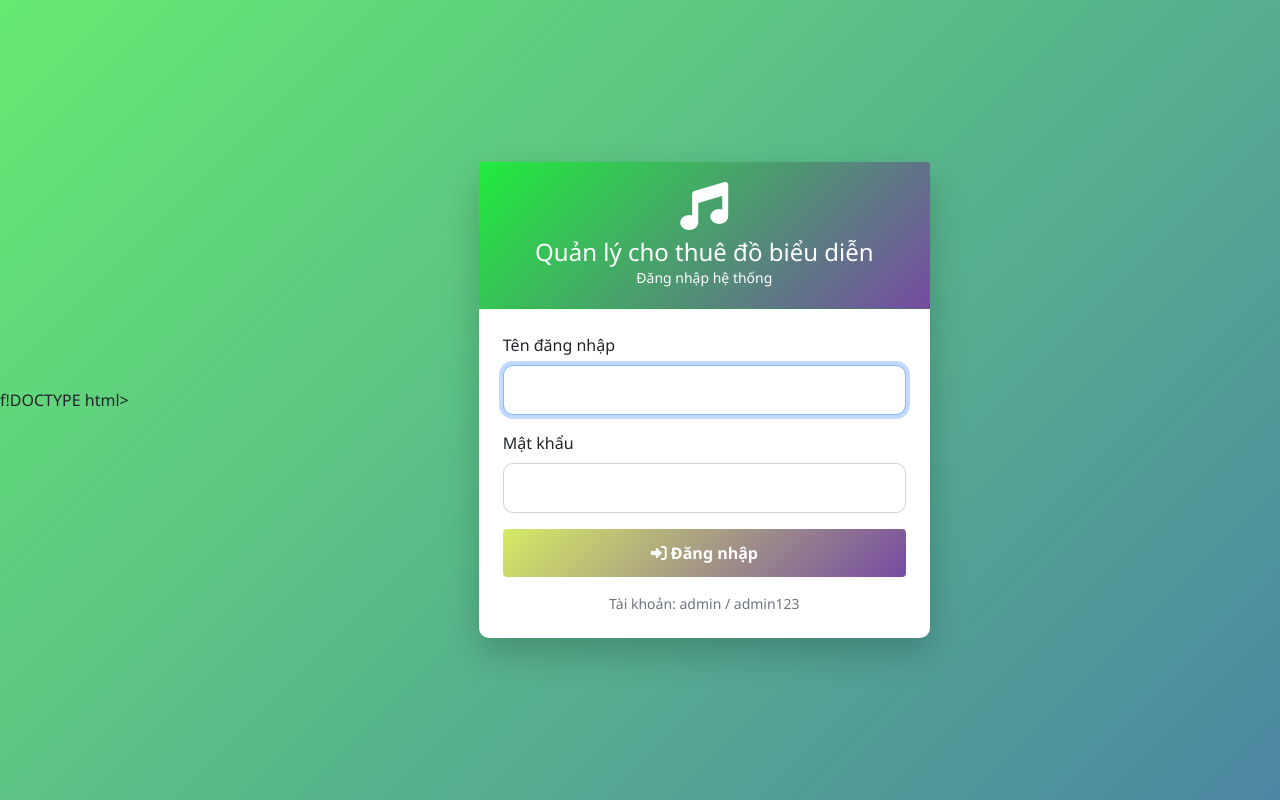
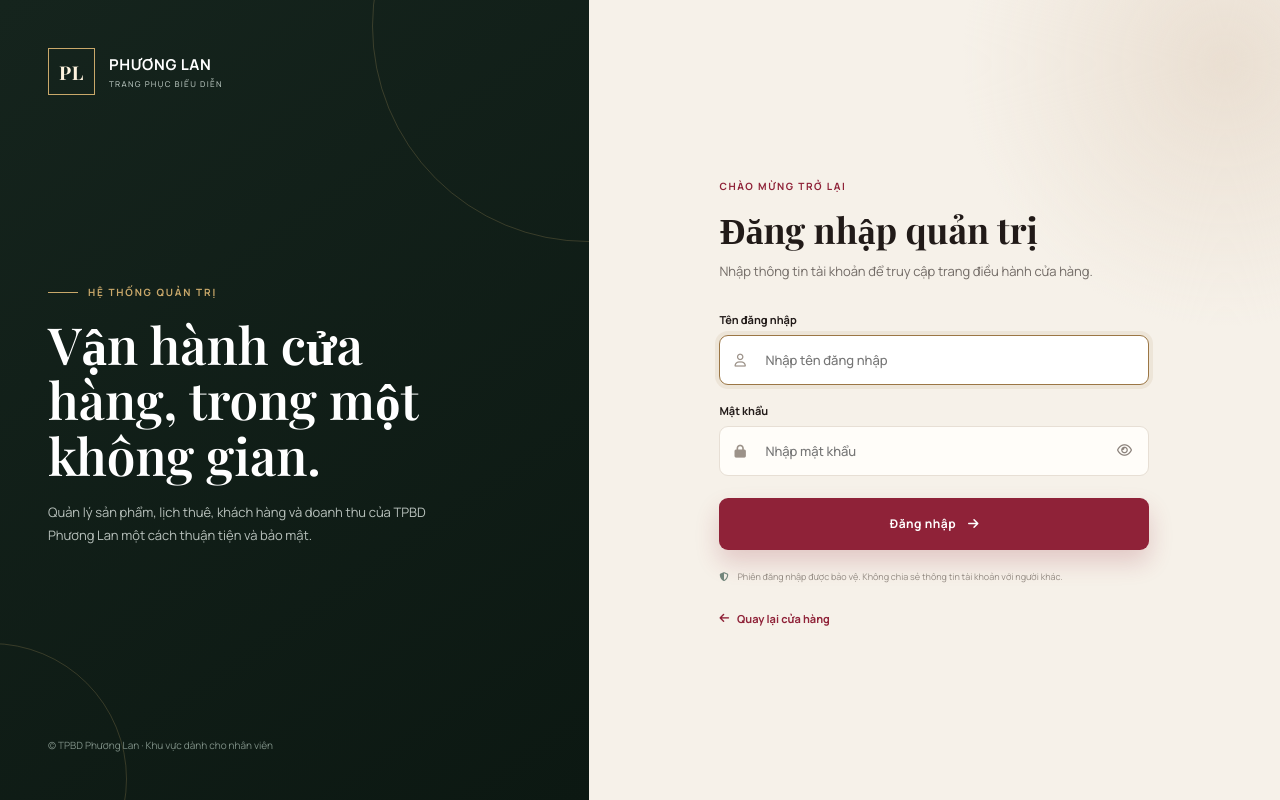
Before and after one commit to nguyen1209/Rental-management, a Flask app: page /login in a window 1280 px wide. Run offline with Flask 3, Linux system fonts and the light colour scheme.

Commit message:
Redesign admin login page

```diff
--- a/templates/admin/login.html
+++ b/templates/admin/login.html
@@ -1,89 +1,103 @@
-f!DOCTYPE html>
+<!doctype html>
 <html lang="vi">
 <head>
-    <meta charset="UTF-8">
-    <meta name="viewport" content="width=device-width, initial-scale=1.0">
-    <title>Đăng nhập - Quản lý cho thuê</title>
+  <meta charset="utf-8">
+  <meta name="viewport" content="width=device-width, initial-scale=1">
+  <meta name="theme-color" content="#15241d">
+  <title>Đăng nhập quản trị — TPBD Phương Lan</title>
   <link rel="icon" type="image/svg+xml" href="{{ url_for('static', filename='images/favicon.svg') }}">
-    <link href="https://cdn.jsdelivr.net/npm/bootstrap@5.1.3/dist/css/bootstrap.min.css" rel="stylesheet">
-    <link rel="stylesheet" href="https://cdnjs.cloudflare.com/ajax/libs/font-awesome/6.0.0/css/all.min.css">
+  <link rel="preconnect" href="https://fonts.googleapis.com">
+  <link rel="preconnect" href="https://fonts.gstatic.com" crossorigin>
+  <link href="https://fonts.googleapis.com/css2?family=Manrope:wght@400;500;600;700&amp;family=Playfair+Display:wght@600;700&amp;display=swap" rel="stylesheet">
+  <link rel="stylesheet" href="https://cdnjs.cloudflare.com/ajax/libs/font-awesome/6.5.2/css/all.min.css">
   <style>
-        body {
-            background: linear-gradient(135deg, #66ea71 0%, #4b86a2 100%);
-            min-height: 100vh;
-            display: flex;
-            align-items: center;
-            font-family: 'Segoe UI', Tahoma, Geneva, Verdana, sans-serif;
-        }
-        .card {
-            border-radius: 10px;
-            box-shadow: 0 15px 35px rgba(0,0,0,0.2);
-            border: none;
-        }
-        .card-header {
-            background: linear-gradient(135deg, #21ec3c 0%, #764ba2 100%);
-            border-radius: 0px 20px 0 0;
-            padding: 20px;
-        }
-        .btn-primary {
-            background: linear-gradient(135deg, #d6ea66 0%, #764ba2 100%);
-            border: none;
-            padding: 12px;
-            font-weight: bold;
-        }
-        .btn-primary:hover {
-            transform: translateY(-2px);
-            box-shadow: 0 5px 15px rgba(102,126,234,0.4);
-        }
-        .form-control {
-            border-radius: 10px;
-            padding: 12px;
-        }
+    :root{--green:#15241d;--green-2:#233a2f;--wine:#8f2238;--gold:#c9a86a;--cream:#f6f1e9;--ink:#211a18;--muted:#726b66;--line:#e7dfd5}
+    *{box-sizing:border-box}
+    body{margin:0;min-height:100vh;background:var(--cream);color:var(--ink);font-family:Manrope,Arial,sans-serif}
+    .login-page{min-height:100vh;display:grid;grid-template-columns:minmax(360px,46%) 1fr}
+    .brand-panel{position:relative;overflow:hidden;display:flex;flex-direction:column;justify-content:space-between;padding:48px;background:linear-gradient(145deg,var(--green),#0c1812);color:#fff}
+    .brand-panel:before,.brand-panel:after{content:"";position:absolute;border:1px solid rgba(201,168,106,.22);border-radius:50%}
+    .brand-panel:before{width:430px;height:430px;right:-215px;top:-190px}
+    .brand-panel:after{width:270px;height:270px;left:-145px;bottom:-115px}
+    .brand{position:relative;z-index:1;display:flex;align-items:center;gap:14px;color:#fff;text-decoration:none;font-weight:700;letter-spacing:.04em}
+    .brand-mark{width:47px;height:47px;display:grid;place-items:center;border:1px solid var(--gold);color:#fff4df;font-family:"Playfair Display",serif;font-size:19px}
+    .brand span:last-child{display:grid;font-size:15px}.brand small{margin-top:3px;color:#aebbb4;font-size:8px;font-weight:500;letter-spacing:.16em}
+    .brand-message{position:relative;z-index:1;max-width:480px;padding:70px 0}
+    .eyebrow{display:flex;align-items:center;gap:10px;color:var(--gold);font-size:10px;font-weight:700;letter-spacing:.18em}.eyebrow:before{content:"";width:30px;height:1px;background:var(--gold)}
+    .brand-message h1{max-width:430px;margin:18px 0;font-family:"Playfair Display",serif;font-size:clamp(38px,4vw,61px);line-height:1.08;font-weight:600}
+    .brand-message p{max-width:420px;margin:0;color:#b8c1bc;font-size:13px;line-height:1.8}
+    .brand-footer{position:relative;z-index:1;color:#7f9087;font-size:10px}
+    .form-panel{display:grid;place-items:center;padding:50px 7vw;background:radial-gradient(circle at 92% 8%,#eadfd2 0,transparent 27%),var(--cream)}
+    .login-box{width:min(100%,430px)}
+    .mobile-brand{display:none}
+    .login-box>span{color:var(--wine);font-size:10px;font-weight:700;letter-spacing:.16em}
+    .login-box h2{margin:10px 0 8px;font-family:"Playfair Display",serif;font-size:36px}
+    .intro{margin:0 0 30px;color:var(--muted);font-size:13px;line-height:1.65}
+    .alert{position:relative;margin-bottom:20px;padding:12px 42px 12px 14px;border:1px solid #e5c7c3;border-radius:9px;background:#fff0ee;color:#92382f;font-size:11px}
+    .alert-success{border-color:#bed7c7;background:#edf8f0;color:#24703c}.alert-info{border-color:#c5d8e3;background:#eef7fb;color:#28739b}
+    .alert button{position:absolute;right:12px;top:8px;border:0;background:none;color:inherit;font-size:20px;cursor:pointer}
+    form{display:grid;gap:18px}
+    label{display:grid;gap:8px;font-size:11px;font-weight:700}
+    .field{position:relative}.field>i{position:absolute;left:15px;top:50%;transform:translateY(-50%);color:#9c9289;font-size:13px}
+    input{width:100%;height:50px;border:1px solid var(--line);border-radius:9px;background:#fffdf9;padding:0 45px;color:var(--ink);font:500 13px Manrope;outline:none;transition:.2s}
+    input:focus{border-color:#9b7645;box-shadow:0 0 0 4px rgba(155,118,69,.1);background:#fff}
+    .password-toggle{position:absolute;right:6px;top:50%;width:38px;height:38px;transform:translateY(-50%);border:0;background:none;color:#8c837c;cursor:pointer}
+    .submit{height:52px;margin-top:4px;border:0;border-radius:9px;background:var(--wine);color:#fff;font:700 12px Manrope;letter-spacing:.04em;cursor:pointer;box-shadow:0 12px 25px rgba(143,34,56,.2);transition:.2s}
+    .submit:hover{background:#a12943;transform:translateY(-1px)}.submit i{margin-left:9px}
+    .security-note{display:flex;align-items:center;gap:9px;margin:20px 0 0;color:#938a82;font-size:9px;line-height:1.5}.security-note i{color:#73867c}
+    .back-link{display:inline-flex;align-items:center;gap:8px;margin-top:28px;color:var(--wine);font-size:11px;font-weight:700;text-decoration:none}
+    @media(max-width:820px){.login-page{grid-template-columns:1fr}.brand-panel{display:none}.form-panel{min-height:100vh;padding:35px 24px}.mobile-brand{display:flex;margin-bottom:42px;color:var(--green)}.mobile-brand .brand-mark{background:var(--green);color:#fff}.login-box h2{font-size:32px}}
+    @media(max-width:420px){.form-panel{align-items:start}.login-box{padding-top:10px}.mobile-brand{margin-bottom:55px}}
   </style>
 </head>
 <body>
-    <div class="container">
-        <div class="row justify-content-center">
-            <div class="col-md-5">
-                <div class="card">
-                    <div class="card-header text-white text-center">
-                        <i class="fas fa-music fa-3x mb-2"></i>
-                        <h4 class="mb-0">Quản lý cho thuê đồ biểu diễn</h4>
-                        <small>Đăng nhập hệ thống</small>
+  <main class="login-page">
+    <section class="brand-panel">
+      <a class="brand" href="{{ url_for('customer_rent') }}">
+        <span class="brand-mark">PL</span><span>PHƯƠNG LAN<small>TRANG PHỤC BIỂU DIỄN</small></span>
+      </a>
+      <div class="brand-message">
+        <span class="eyebrow">HỆ THỐNG QUẢN TRỊ</span>
+        <h1>Vận hành cửa hàng, trong một không gian.</h1>
+        <p>Quản lý sản phẩm, lịch thuê, khách hàng và doanh thu của TPBD Phương Lan một cách thuận tiện và bảo mật.</p>
       </div>
-                    <div class="card-body p-4">
+      <span class="brand-footer">© TPBD Phương Lan · Khu vực dành cho nhân viên</span>
+    </section>
+
+    <section class="form-panel">
+      <div class="login-box">
+        <a class="brand mobile-brand" href="{{ url_for('customer_rent') }}">
+          <span class="brand-mark">PL</span><span>PHƯƠNG LAN<small>TRANG PHỤC BIỂU DIỄN</small></span>
+        </a>
+        <span>CHÀO MỪNG TRỞ LẠI</span>
+        <h2>Đăng nhập quản trị</h2>
+        <p class="intro">Nhập thông tin tài khoản để truy cập trang điều hành cửa hàng.</p>
+
         {% with messages = get_flashed_messages(with_categories=true) %}
-                            {% if messages %}
           {% for category, message in messages %}
-                                    <div class="alert alert-{{ category }} alert-dismissible fade show">
-                                        {{ message }}
-                                        <button type="button" class="btn-close" data-bs-dismiss="alert"></button>
-                                    </div>
+            <div class="alert alert-{{ category }}" role="alert">{{ message }}<button type="button" aria-label="Đóng thông báo">&times;</button></div>
           {% endfor %}
-                            {% endif %}
         {% endwith %}
 
-                        <form method="POST"><input type="hidden" name="_csrf_token" value="{{ csrf_token() }}">
-                            <div class="mb-3">
-                                <label class="form-label">Tên đăng nhập</label>
-                                <input type="text" name="username" class="form-control" required autofocus>
+        <form method="post">
+          <input type="hidden" name="_csrf_token" value="{{ csrf_token() }}">
+          <label for="username">Tên đăng nhập
+            <span class="field"><i class="fa-regular fa-user"></i><input id="username" type="text" name="username" autocomplete="username" placeholder="Nhập tên đăng nhập" required autofocus></span>
+          </label>
+          <label for="password">Mật khẩu
+            <span class="field"><i class="fa-solid fa-lock"></i><input id="password" type="password" name="password" autocomplete="current-password" placeholder="Nhập mật khẩu" required><button class="password-toggle" type="button" aria-label="Hiện mật khẩu" aria-pressed="false"><i class="fa-regular fa-eye"></i></button></span>
+          </label>
+          <button class="submit" type="submit">Đăng nhập <i class="fa-solid fa-arrow-right"></i></button>
+        </form>
+        <p class="security-note"><i class="fa-solid fa-shield-halved"></i>Phiên đăng nhập được bảo vệ. Không chia sẻ thông tin tài khoản với người khác.</p>
+        <a class="back-link" href="{{ url_for('customer_rent') }}"><i class="fa-solid fa-arrow-left"></i> Quay lại cửa hàng</a>
       </div>
-                            <div class="mb-3">
-                                <label class="form-label">Mật khẩu</label>
-                                <input type="password" name="password" class="form-control" required>
-                            </div>
-                            <button type="submit" class="btn btn-primary w-100">
-                                <i class="fas fa-sign-in-alt"></i> Đăng nhập
-                            </button>
-                        </form>
-                        <div class="text-center mt-3 text-muted">
-                            <small>Tài khoản: admin / admin123</small>
-                        </div>
-                    </div>
-                </div>
-            </div>
-        </div>
-    </div>
-    <script src="https://cdn.jsdelivr.net/npm/bootstrap@5.1.3/dist/js/bootstrap.bundle.min.js"></script>
+    </section>
+  </main>
+  <script>
+    document.querySelectorAll('.alert button').forEach(button=>button.addEventListener('click',()=>button.parentElement.remove()));
+    const toggle=document.querySelector('.password-toggle'),password=document.querySelector('#password');
+    toggle.addEventListener('click',()=>{const visible=password.type==='text';password.type=visible?'password':'text';toggle.setAttribute('aria-pressed',String(!visible));toggle.setAttribute('aria-label',visible?'Hiện mật khẩu':'Ẩn mật khẩu');toggle.innerHTML=`<i class="fa-regular fa-eye${visible?'':'-slash'}"></i>`;});
+  </script>
 </body>
 </html>
```
Lines whose indentation alone changed are shown as unchanged.
